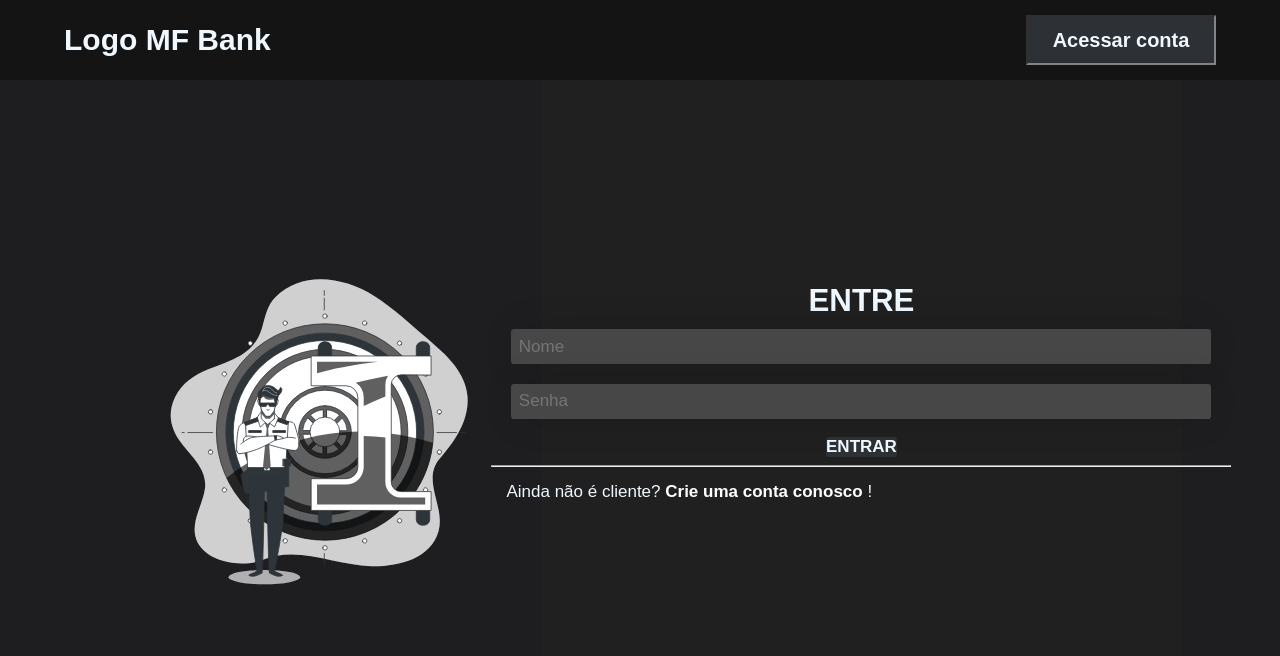
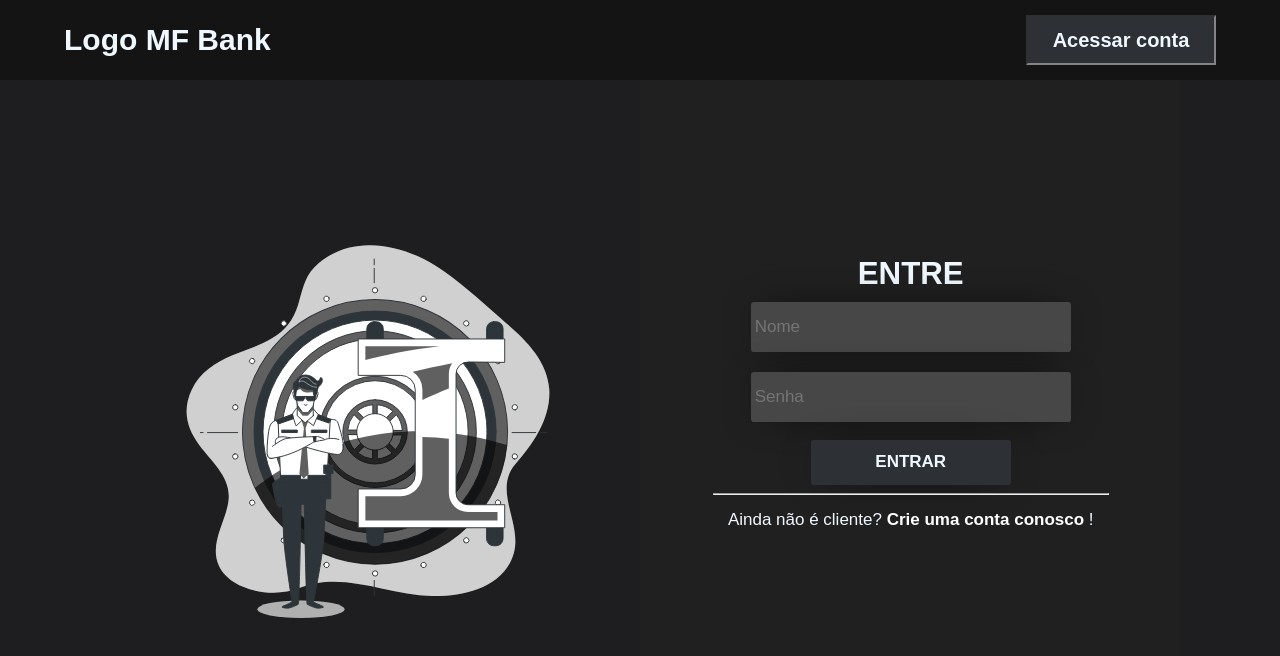
Before and after one commit to FabricioSobrinho/MF-Bank, a React (Vite) app: page /login in a window 1280 px wide. Shown: the top 656 px of the page. Built offline with nearby package versions, Linux system fonts and the light colour scheme.

Commit message:
Fix: fixed size props of the login screen inputs

```diff
--- a/src/Pages/LoginScreen.jsx
+++ b/src/Pages/LoginScreen.jsx
@@ -19,17 +19,17 @@ function LoginScreen() {
               text="Nome"
               type="text"
               name="name"
-              widthInput={70}
-              heighInput={30}
+              widthInput={32}
+              heightInput={5}
             />
             <InputInsertData
               text="Senha"
               type="password"
               name="pass"
-              widthInput={70}
-              heighInput={30}
+              widthInput={32}
+              heightInput={5}
             />
-            <InputButton text="Entrar" />
+            <InputButton text="Entrar" heightButton={4.5} widthButton={20} />
           </div>
           <div className={styles.createACcountRedirect}>
             <hr />
```
